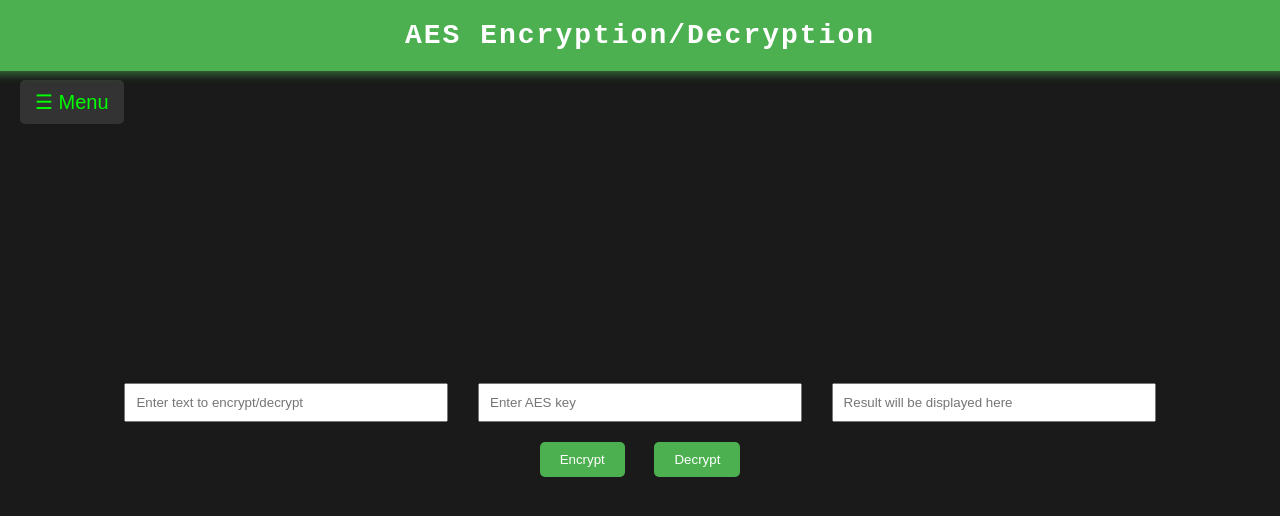
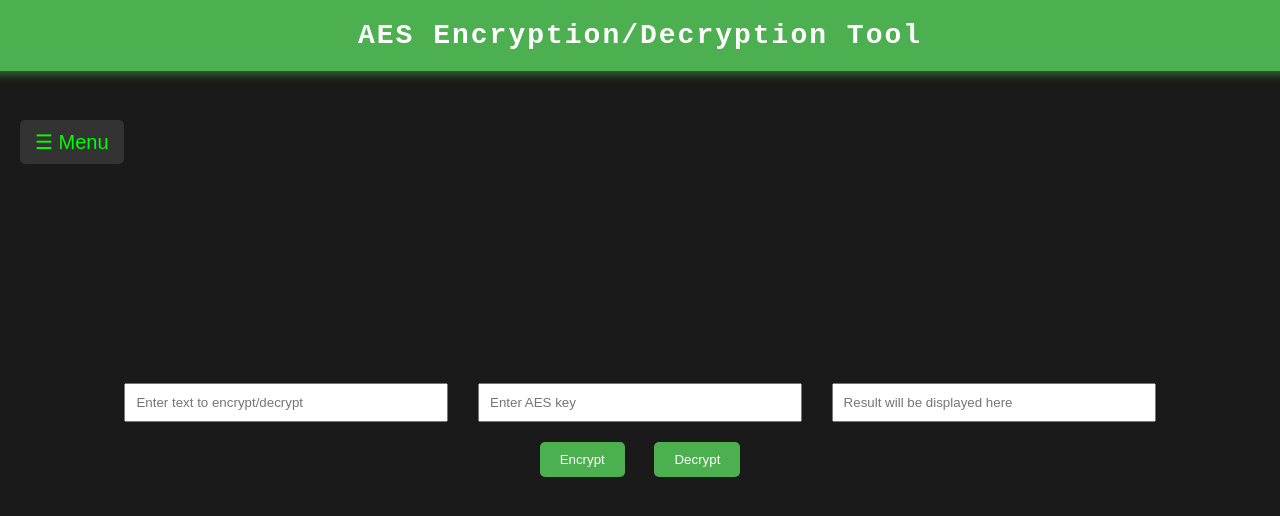
Before and after one commit to Lootera69/Cipher-Lock, a plain HTML site: page aes.html in a window 1280 px wide. Drawn offline with Linux system fonts and the light colour scheme.

Commit message:
aes.html

```diff
--- a/aes.html
+++ b/aes.html
@@ -71,7 +71,7 @@
       width: 0;
       position: fixed;
       z-index: 1;
-      top: 70px;
+      top: 110px;
       left: 0;
       background-color: #333;
       overflow-x: hidden;
@@ -102,7 +102,7 @@
       border: none;
       border-radius: 5px;
       position: fixed;
-      top: 70px;
+      top: 110px;
       left: 10px;
       z-index: 2;
       transition: background-color 0.3s;
@@ -151,7 +151,7 @@
   <button class="openbtn" onclick="toggleNav()">☰ Menu</button>
 
   <header>
-    <h1>AES Encryption/Decryption</h1>
+    <h1>AES Encryption/Decryption Tool</h1>
   </header>
 
   <main>
```
